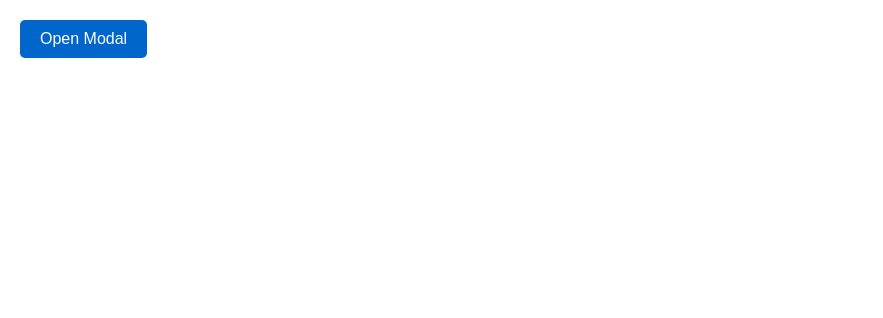
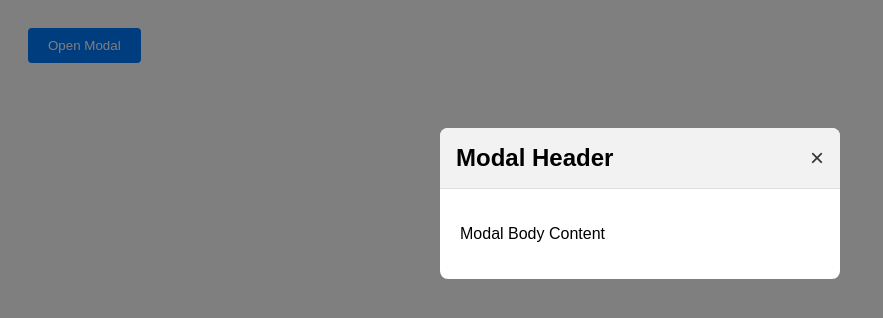
Before and after one commit to acciojob/css-modal-deepikas19998-art, a website: page main.html in a window 1280 px wide. Both pictures are taken after a click on the button "Open Modal". Shown: the whole page, without its empty margins (0-883 px from the left). Drawn offline with Linux system fonts and the light colour scheme.

Commit message:
created a submission

```diff
--- a/main.html
+++ b/main.html
@@ -1,13 +1,12 @@
 <!DOCTYPE html>
 <html lang="en">
 <head>
-  <meta charset="UTF-8">
-  <title>Modal Example</title>
-  <link rel="stylesheet" href="styles.css">
+  <meta charset="UTF-8" />
+  <title>Modal Demo</title>
+  <link rel="stylesheet" href="styles.css" />
 </head>
 <body>
-
-  <!-- Trigger Button -->
+  <!-- Modal Open Button -->
   <button id="openModal">Open Modal</button>
 
   <!-- Modal Structure -->
--- a/script.js
+++ b/script.js
@@ -1 +1,23 @@
-//your JS code here. If required.
+// Wait until the DOM is fully loaded
+document.addEventListener("DOMContentLoaded", function () {
+  const modal = document.getElementById("modal");
+  const openBtn = document.getElementById("openModal");
+  const closeBtn = document.getElementById("closeModal");
+
+  // Show modal
+  openBtn.addEventListener("click", () => {
+    modal.classList.add("show");
+  });
+
+  // Close modal on close button
+  closeBtn.addEventListener("click", () => {
+    modal.classList.remove("show");
+  });
+
+  // Close modal on outside click
+  window.addEventListener("click", (event) => {
+    if (event.target === modal) {
+      modal.classList.remove("show");
+    }
+  });
+});
--- a/styles.css
+++ b/styles.css
@@ -1,53 +1,52 @@
-/* Base styles */
 body {
   font-family: Arial, sans-serif;
-  margin: 0;
   padding: 20px;
 }
 
-/* Button to open modal */
 #openModal {
   padding: 10px 20px;
-  font-size: 16px;
-  background-color: #0066cc;
-  color: white;
+  background-color: #007bff;
+  color: #fff;
   border: none;
-  border-radius: 5px;
+  border-radius: 4px;
   cursor: pointer;
 }
 
-/* Modal overlay */
+/* Modal container (overlay) */
 .modal {
   display: none; /* Hidden by default */
   position: fixed;
   z-index: 1000;
   left: 0;
   top: 0;
+  height: 100%;
   width: 100%;
-  height: 100%;
-  overflow: auto;
   background-color: rgba(0, 0, 0, 0.5);
+}
+
+/* Show modal with a class (used by JS for Cypress to detect reliably) */
+.modal.show {
+  display: block;
 }
 
 /* Modal content box */
 .modal-content {
   background-color: #fff;
   margin: 10% auto;
-  padding: 0;
+  width: 400px;
   border-radius: 8px;
-  width: 400px;
-  box-shadow: 0 5px 15px rgba(0,0,0,0.3);
+  overflow: hidden;
   animation: fadeIn 0.3s ease;
 }
 
 /* Modal header */
 .modal-header {
+  background-color: #f2f2f2;
   padding: 16px;
-  background-color: #f2f2f2;
-  border-bottom: 1px solid #ddd;
   display: flex;
   justify-content: space-between;
   align-items: center;
+  border-bottom: 1px solid #ddd;
 }
 
 .modal-header h2 {
@@ -67,4 +66,16 @@ body {
 
 /* Modal body */
 .modal-body {
-  padding: 2
+  padding: 20px;
+}
+
+@keyframes fadeIn {
+  from {
+    opacity: 0;
+    transform: translateY(-30px);
+  }
+  to {
+    opacity: 1;
+    transform: translateY(0);
+  }
+}
```
